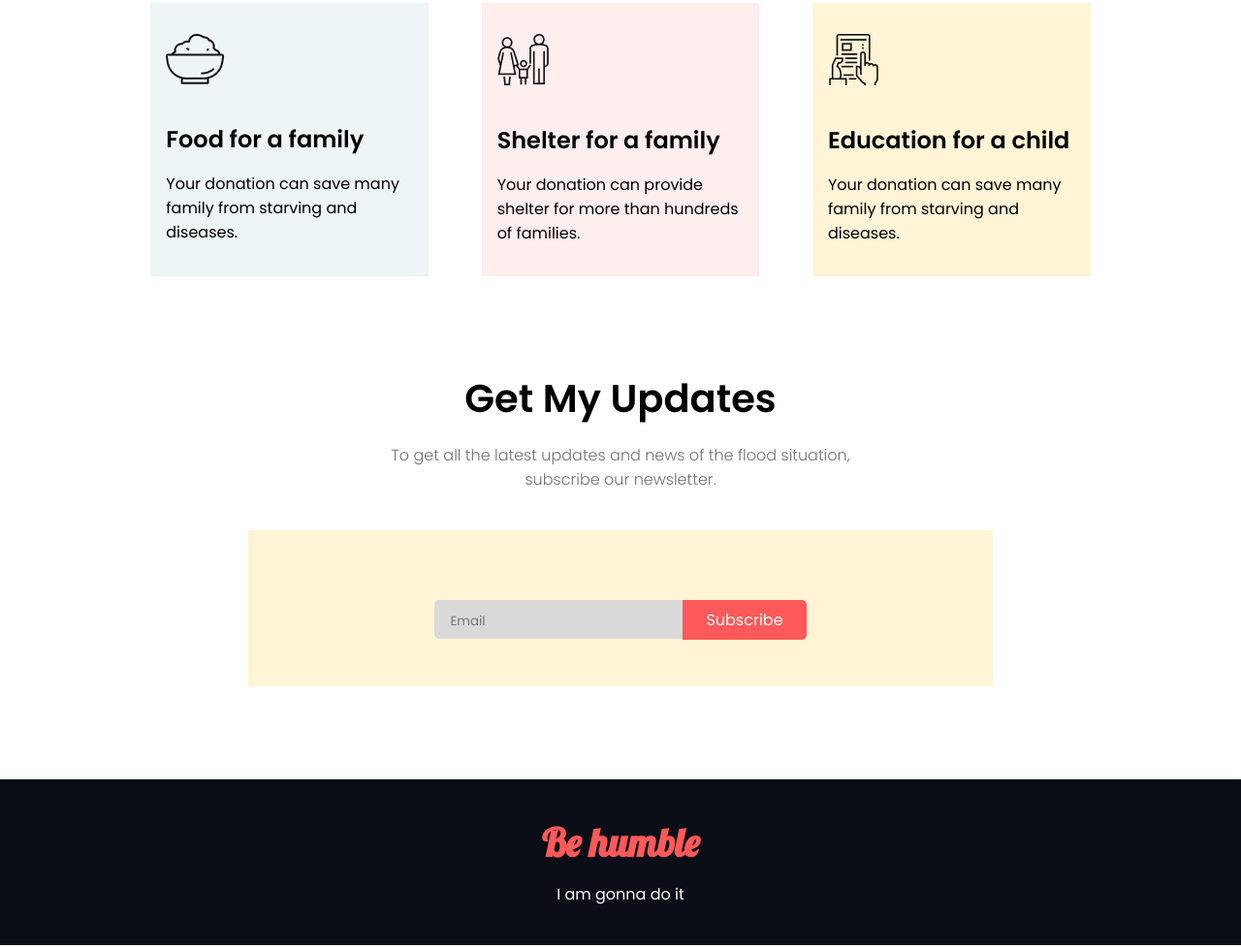
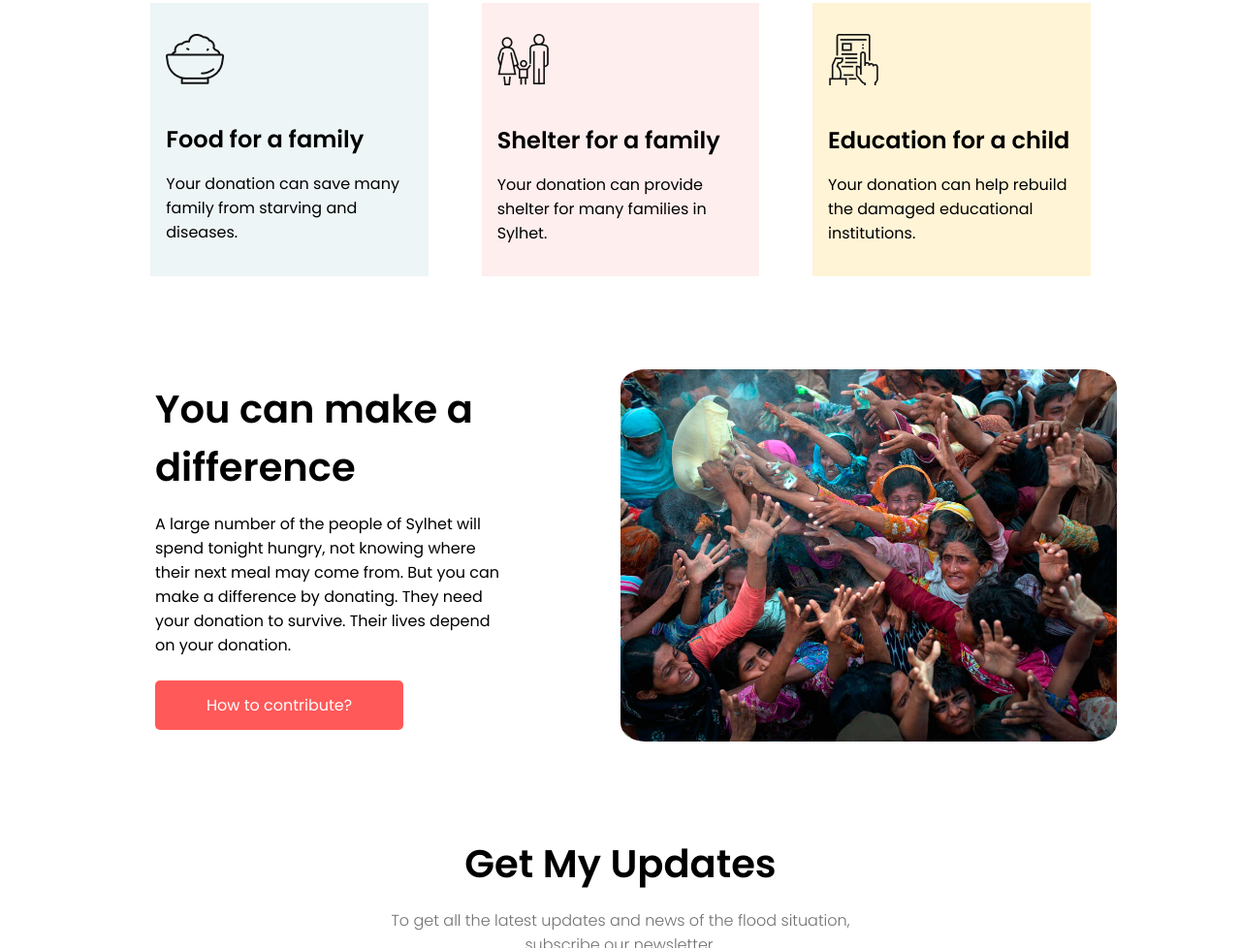
Before and after one commit to sadat-saim/assignment_01, a plain HTML site: page index.html in a window 1280 px wide. Shown: the part 1496-2474 px from the top of the page at 97% size. Drawn offline with Linux system fonts and the light colour scheme.

Commit message:
new section added

```diff
--- a/index.html
+++ b/index.html
@@ -42,14 +42,23 @@
                 <div class="card two">
                     <img src="./icons/shelter.png" alt="" class="icon">
                     <h3>Shelter for a family</h3>
-                    <p>Your donation can provide shelter for more than hundreds of families. </p>
+                    <p>Your donation can provide shelter for many families in Sylhet. </p>
                 </div>
                 <div class="card three">
                     <img src="./icons/Frame-1.png" alt="" class="icon">
                     <h3>Education for a child</h3>
-                    <p>Your donation can save many family from starving and diseases. </p>
+                    <p>Your donation can help rebuild the damaged educational institutions. </p>
                 </div>
             </div>
+        </section>
+        <section class="container mt-6 me-auto make-difference">
+            <div class="aside-texts">
+                <h2>You can make a difference</h2>
+                <p>A large number of the people of Sylhet will spend tonight hungry, not knowing where their next meal may come from. But you can make a difference by donating. They need your donation to survive. Their lives depend on your donation.</p>
+                <button>How to contribute?</button>
+            </div>
+            <img src="./images/donation6.jpg" alt="">
+
         </section>
         <section class="container mt-6 me-auto">
             <h2 class="txt-c">Get My Updates</h2>
--- a/style.css
+++ b/style.css
@@ -9,6 +9,10 @@
 
 *:focus {
     outline: none;
+}
+
+body{
+    max-width: 1400px;
 }
 
 .txt-c{
@@ -139,6 +143,31 @@ main p{
     background-color: #FFF4D6;
 }
 
+.make-difference{
+    display: flex;
+}
+
+.make-difference img{
+    width: 50%;
+    height: auto;
+    border-radius: 5%;
+}
+
+.aside-texts{
+    display: flex;
+    flex-direction: column;
+    justify-content: center;
+}
+
+.aside-texts button{
+    max-width: 50%;
+}
+
+.aside-texts h2,.aside-texts p,.aside-texts button{
+    width: 70%;
+    margin-left: 2rem;
+}
+
 #email-box{
     border: none;
     background-color: #FFF4D6;
```
